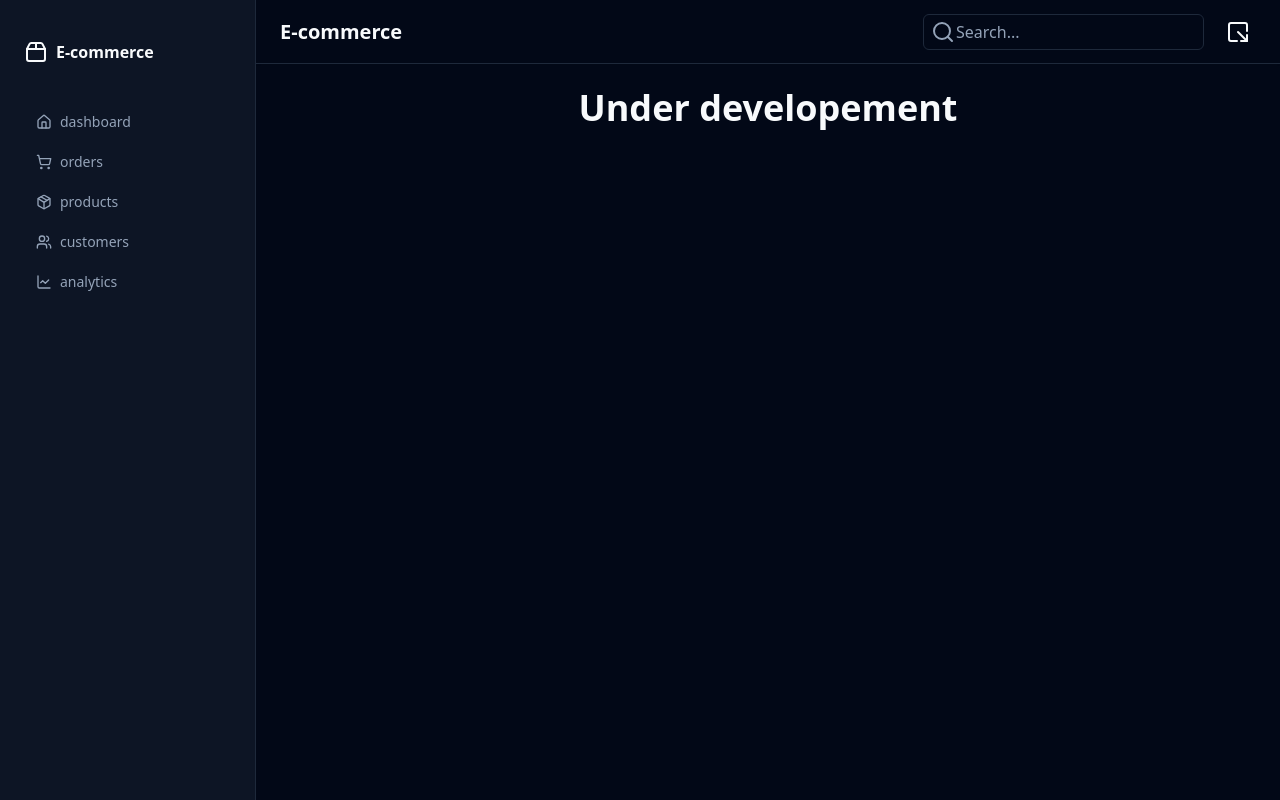
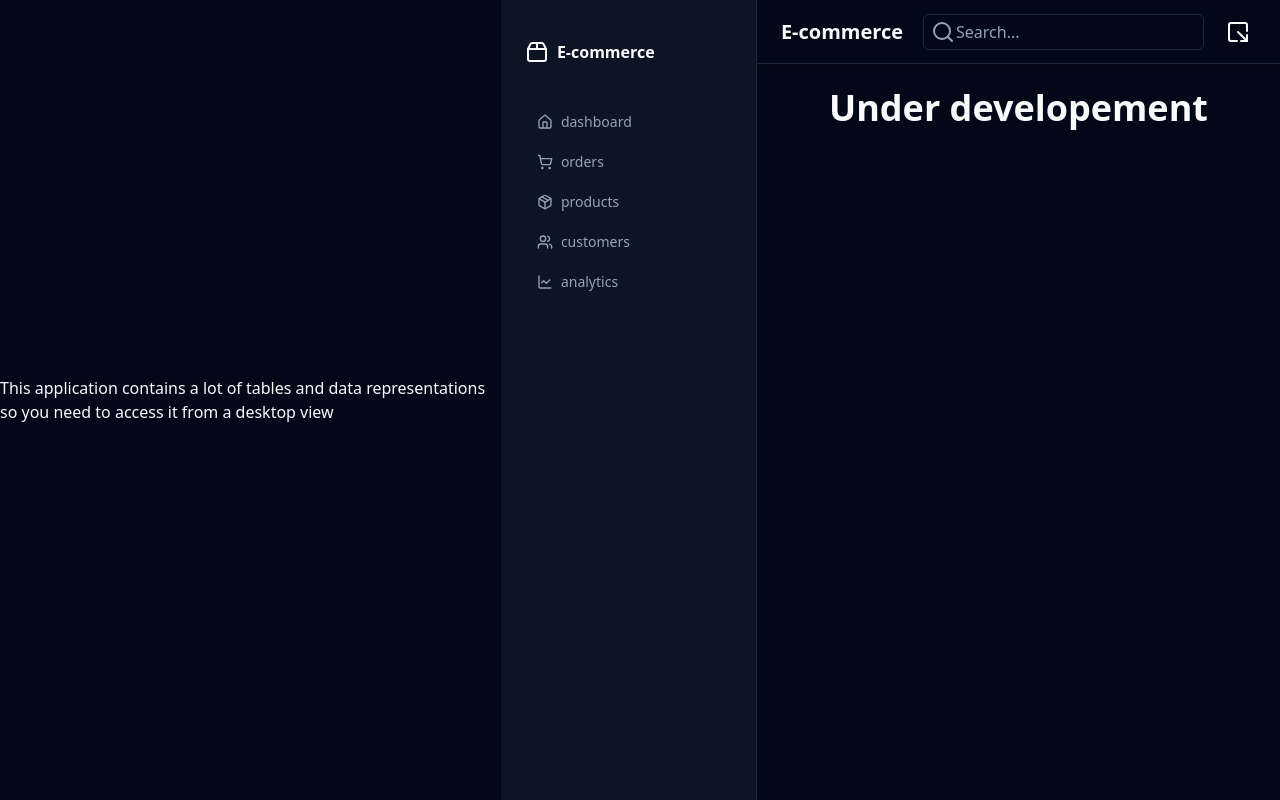
Before and after one commit to ayoubben18/admin-dashboard, a Next.js app: page /analytics in a window 1280 px wide. Built offline with nearby package versions, Linux system fonts and the light colour scheme.

Commit message:
feat: Add mobile device warning message to root layout

```diff
--- a/app/layout.tsx
+++ b/app/layout.tsx
@@ -26,11 +26,20 @@ export default function RootLayout({
       <html lang="en">
         <body
           className={cn(
-            "min-h-screen bg-background font-sans antialiased",
+            "hidden sm:flex min-h-screen bg-background font-sans antialiased",
             fontSans.variable
           )}
         >
-          {" "}
+          <div className=" flex flex-col gap-4 items-center justify-center">
+            <h1 className=" sm:hidden flex font-extrabold text-2xl">
+              This app is not supported on mobile devices
+            </h1>
+            <p>
+              This application contains a lot of tables and data representations
+              so you need to access it from a desktop view
+            </p>
+          </div>
+
           <Toaster
             richColors
             position="top-center"
```
